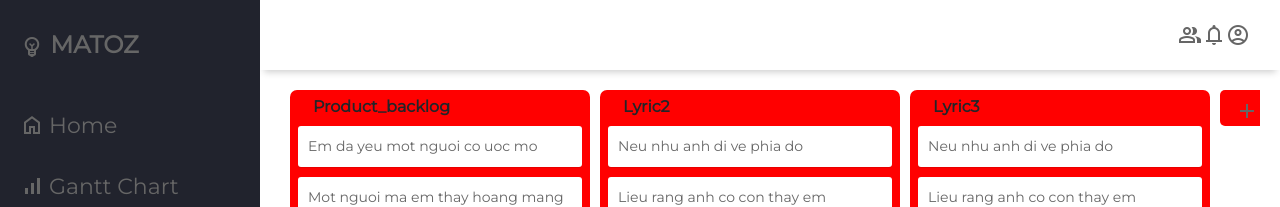
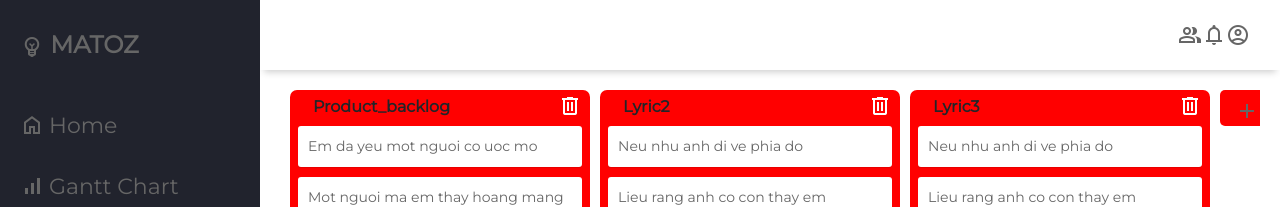
Before and after one commit to vubathang/matoz_2, a React (Create React App) app: page / in a window 1280 px wide. Shown: the top 207 px of the page. Built offline with nearby package versions, Linux system fonts and the light colour scheme.

Commit message:
edit title and del list

```diff
--- a/src/components/BoardContent/BoardContent.js
+++ b/src/components/BoardContent/BoardContent.js
@@ -18,6 +18,7 @@ function BoardContent() {
     },
     []
   )
+
 
   useEffect(() => {
     const boardFromDb = initData.boards.find(board => board.id === 'board-1')
@@ -61,11 +62,32 @@ function BoardContent() {
     toggleOpenNewListForm()
   }
 
+  const onUpdateList = (newListToUpdate) => {
+    const listIdToUpdate = newListToUpdate.id
+
+    let newLists = [...lists]
+    const listIndexToUpdate = newLists.findIndex(i => i.id === listIdToUpdate)
+    console.log(listIndexToUpdate);
+    if(newListToUpdate._destroy) {
+      // destroy
+      newLists.splice(listIndexToUpdate, 1)
+    }
+    else {
+      // update
+      newLists.splice(listIndexToUpdate, 1, newListToUpdate)
+    }
+    setLists(newLists)
+    let newBoardAfterDelList = {...board}
+    newBoardAfterDelList.lists = newLists
+    setBoard(newBoardAfterDelList)
+    console.log(newLists);
+
+  }
   return (
     <main class="main-container">
       <div class="list-columns">
         {/* <p class="font-weight-bold font24">WORKSPACES</p> */}
-        {lists.map((list, index) => <List key={ index } list={list} />)}
+        {lists.map((list, index) => <List key={ index } list={list} onUpdateList={onUpdateList}/>)}
 
 
 
--- a/src/components/List/List.css
+++ b/src/components/List/List.css
@@ -89,6 +89,10 @@
   font-weight: inherit;
 }
 
+.list .trash-icon {
+  margin-top: 15px;
+  color: white;
+}
 /* .form-control:focus {
   background-color: white;
 } */
--- a/src/components/List/List.js
+++ b/src/components/List/List.js
@@ -4,10 +4,11 @@ import "./List.css";
 
 import Task from 'components/Task/Task';
 import {Form} from 'react-bootstrap'
+import {saveNewListTitle} from 'utilities/contentEditable'
 
 function List(props) {
 
-  const { list } = props
+  const { list, onUpdateList } = props
 
   const task = list.tasks
   const [listTitle, setListTitle] = useState('')
@@ -21,6 +22,22 @@ function List(props) {
     setListTitle(list.title)
   }, [list.title])
 
+  const deleteList = () => {
+    const newList = {
+      ...list,
+      _destroy: true
+    }
+    onUpdateList(newList)
+    console.log(newList);
+  }
+  const onNewListTitleBlur = () => {
+
+    const newList = {
+      ...list,
+      title: listTitle
+    }
+    onUpdateList(newList)
+  }
   return (
     <div class="list">
       <header class="header_board">
@@ -31,9 +48,11 @@ function List(props) {
             class="content-editable"
             value = {listTitle}
             onChange={handleListChangeTitle}
-            onKeyDown={event => (event.key === 'Enter') && handleListChangeTitle}
+            onBlur={onNewListTitleBlur}
+            onKeyDown={saveNewListTitle}
           />
         </div>
+        <span class="material-symbols-outlined trash-icon" onClick = {deleteList}>delete</span>
       </header>
       <ul>
       {task.map((task, index) => <Task key={ index } task={task} />)}
--- /dev/null
+++ b/src/utilities/contentEditable.js
@@ -0,0 +1,8 @@
+
+
+// onKeyDown
+export const saveNewListTitle = (e) => {
+  if(e.key === 'Enter') {
+    e.target.blur()
+  }
+}
```
